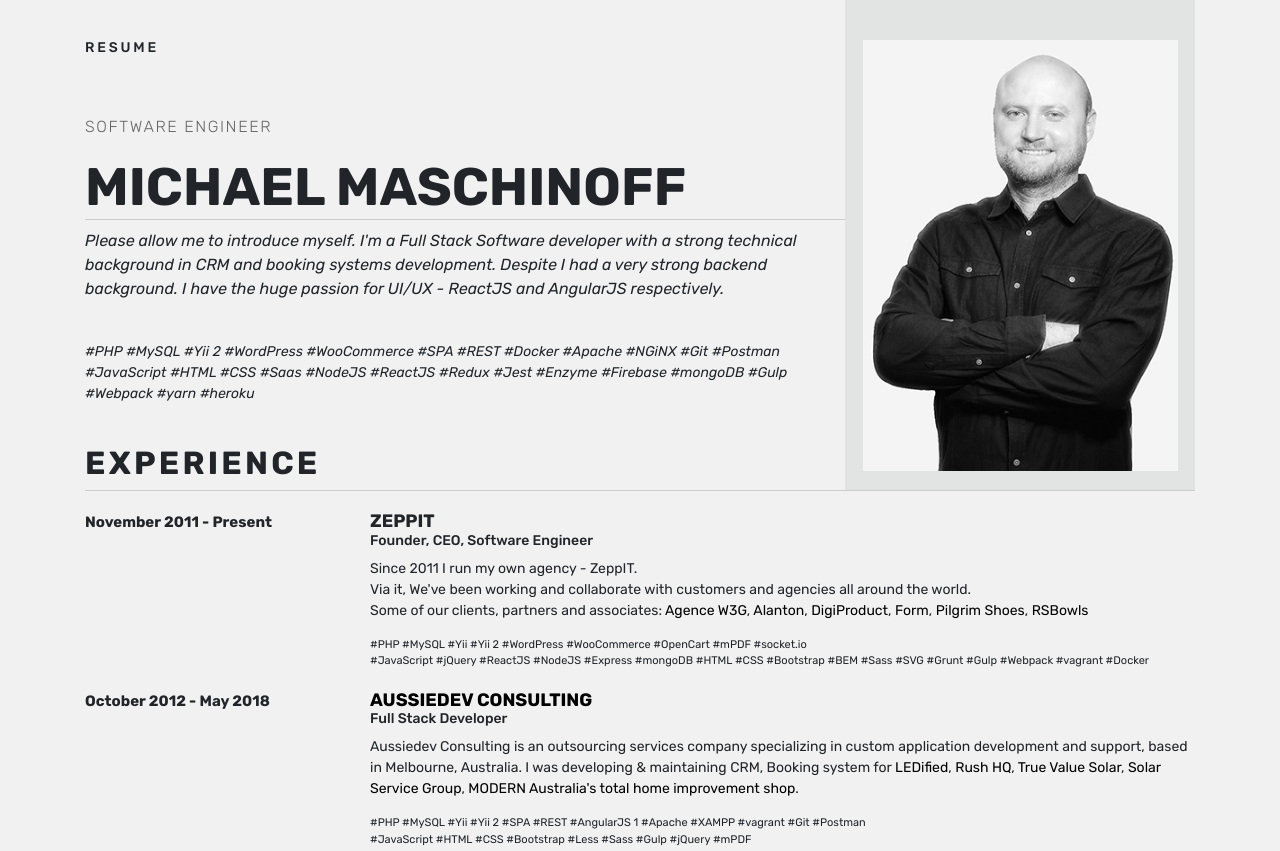
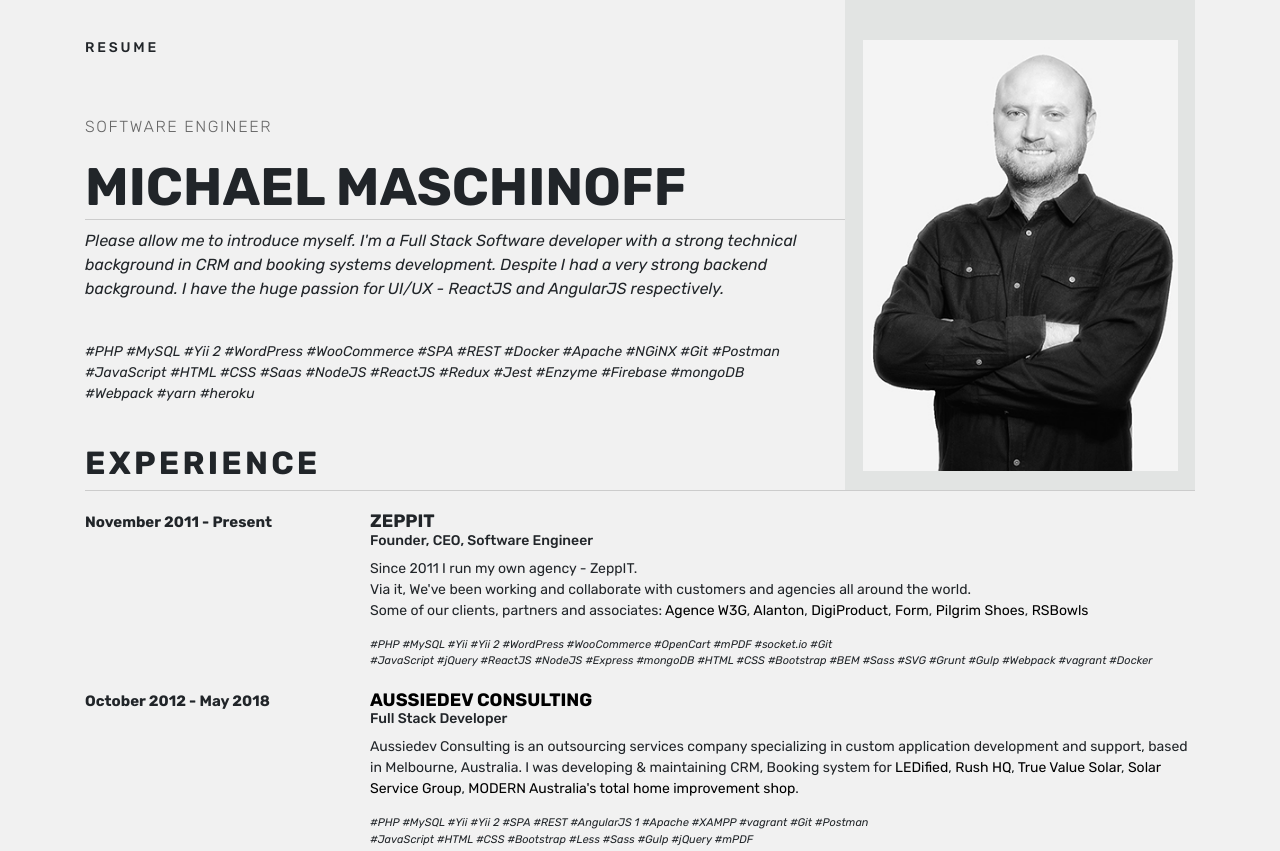
Before and after one commit to maschinoff/resume, a plain HTML site: page index.html in a window 1280 px wide. Shown: the top 851 px of the page. Drawn offline with nearby package versions, Linux system fonts and the light colour scheme.

Commit message:
Fix styles ipad issue

```diff
--- a/assets/css/style.css
+++ b/assets/css/style.css
@@ -135,6 +135,7 @@ a:hover {
 
 .stack--small{
     font-size: 11px;
+    font-style: italic;
 }
 
 /*** Skills ***/
@@ -175,7 +176,7 @@ a:hover {
     background-color: #888;
 }
 
-@media (min-width: 769px) {
+@media (min-width: 1025px) {
     #content.pull-top {
         margin-top: -57px;
     }
@@ -184,5 +185,6 @@ a:hover {
 @media (max-device-width: 568px){
     #name{
         font-size: 3em;
+        margin-top: 0;
     }
 }
--- a/index.html
+++ b/index.html
@@ -101,7 +101,7 @@
                         </p>
                         <div class="stack mt-40">
                             #PHP #MySQL #Yii 2 #WordPress #WooCommerce #SPA #REST #Docker #Apache #NGiNX #Git #Postman<br>
-                            #JavaScript #HTML #CSS #Saas #NodeJS #ReactJS #Redux #Jest #Enzyme #Firebase #mongoDB #Gulp #Webpack #yarn #heroku
+                            #JavaScript #HTML #CSS #Saas #NodeJS #ReactJS #Redux #Jest #Enzyme #Firebase #mongoDB #Webpack #yarn #heroku
                         </div>
                     </div>
                     <div class="col-xs-12 col-md-4">
@@ -140,7 +140,7 @@
                                     <a href="http://rsbowls.com" target="_blank" rel="noopener nofollow">RSBowls</a>
                                 </p>
                                 <div class="stack--small">
-                                    #PHP #MySQL #Yii #Yii 2 #WordPress #WooCommerce #OpenCart #mPDF #socket.io<br>
+                                    #PHP #MySQL #Yii #Yii 2 #WordPress #WooCommerce #OpenCart #mPDF #socket.io #Git<br>
                                     #JavaScript #jQuery #ReactJS #NodeJS #Express #mongoDB #HTML #CSS #Bootstrap #BEM #Sass #SVG #Grunt #Gulp #Webpack #vagrant #Docker
                                 </div>
                             </div>
```
